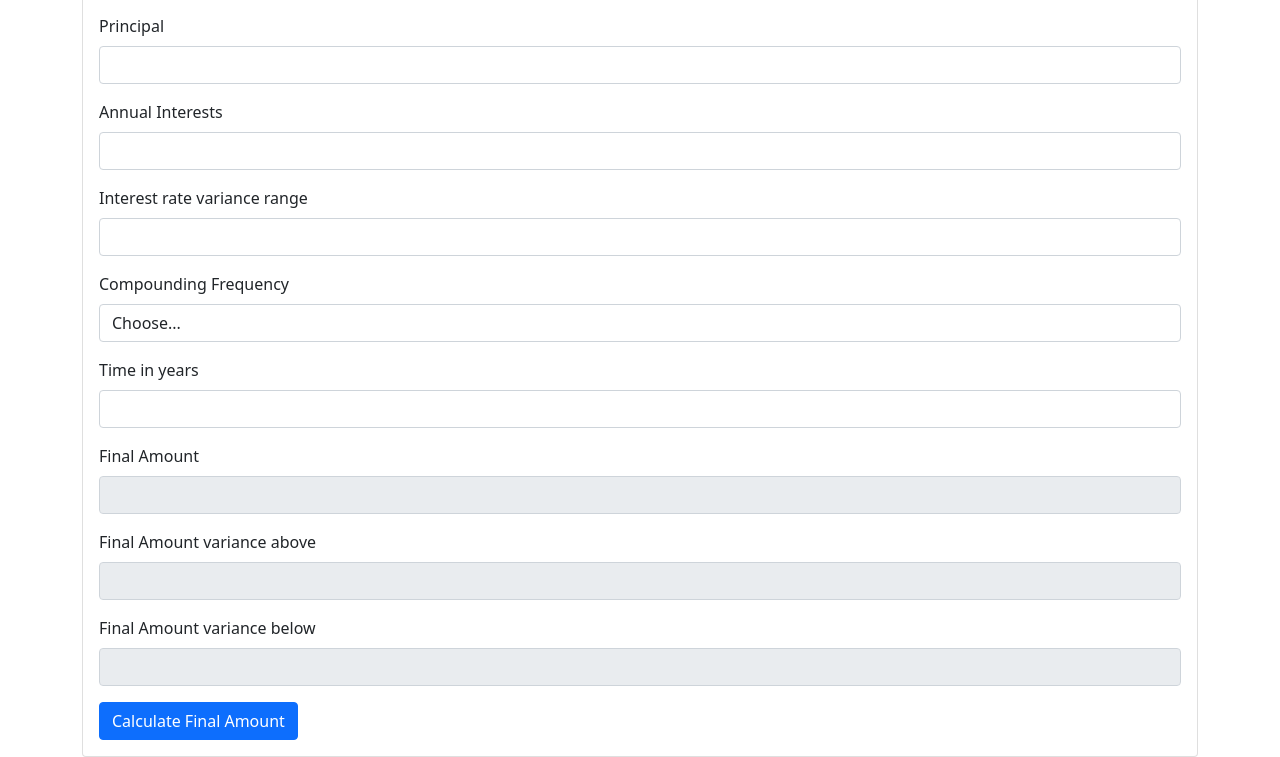
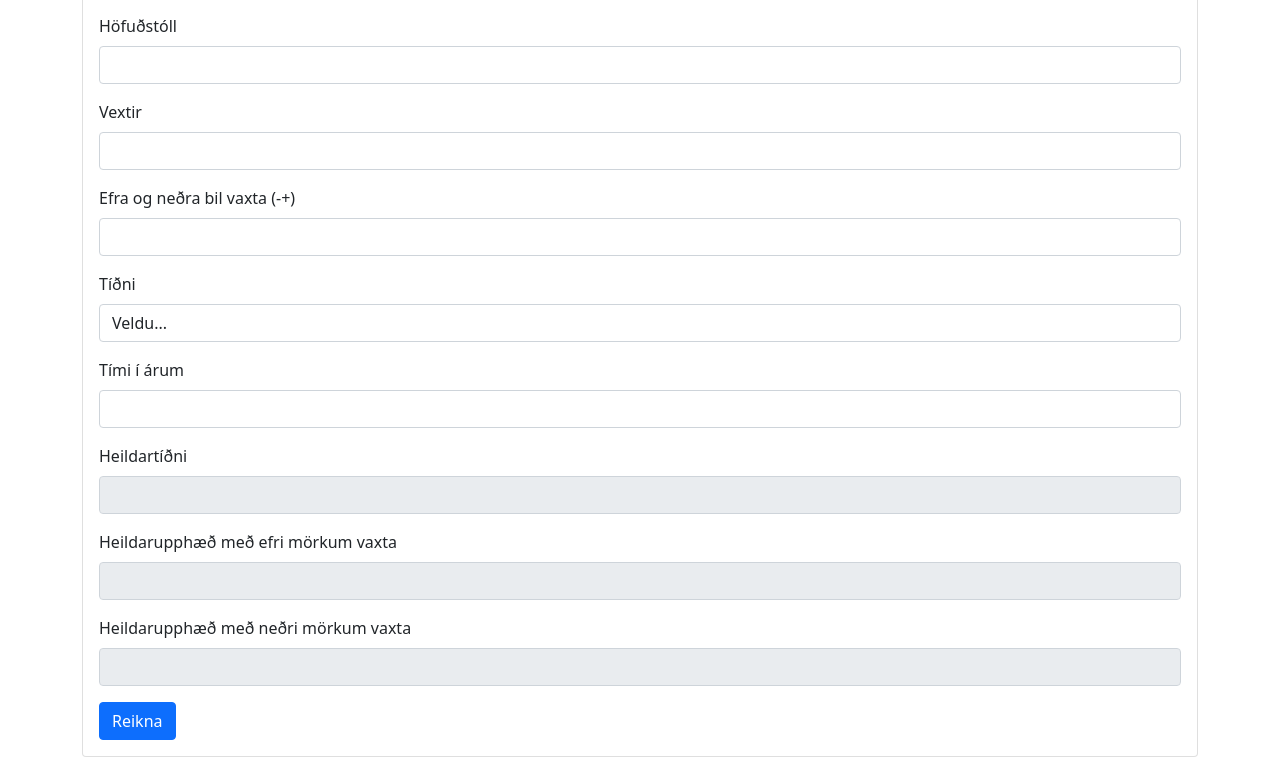
Before and after one commit to Einfaldlega-Hugmyndir/Compound_Interest_Calculator, a website built with webpack: page src/index.html in a window 1280 px wide. Shown: the part 124-881 px from the top of the page. Built offline with nearby package versions, Linux system fonts and the light colour scheme.

Commit message:
Icelandic translation

```diff
--- a/src/index.html
+++ b/src/index.html
@@ -3,7 +3,7 @@
   <head>
     <meta charset="UTF-8" />
     <meta name="viewport" content="width=device-width, initial-scale=1.0" />
-    <title>Compound Interest Calculator</title>
+    <title>Vaxtareiknivél</title>
     <link
       href="https://cdn.jsdelivr.net/npm/bootstrap@5.0.2/dist/css/bootstrap.min.css"
       rel="stylesheet"
@@ -13,12 +13,12 @@
     <div class="container mt-5">
       <div class="card">
         <div class="card-header">
-          <h1>Compound Interest Calculator</h1>
+          <h1>Vaxtareiknivél</h1>
         </div>
         <div class="card-body">
           <form id="compoundInterestForm" class="needs-validation" novalidate>
             <div class="mb-3">
-              <label for="principal" class="form-label">Principal</label>
+              <label for="principal" class="form-label">Höfuðstóll</label>
               <input
                 type="number"
                 class="form-control"
@@ -27,11 +27,11 @@
                 required
               />
               <div class="invalid-feedback">
-                Please enter the principal amount.
+                Vinsamlegast sláðu inn höfuðstól
               </div>
             </div>
             <div class="mb-3">
-              <label for="rate" class="form-label">Annual Interests</label>
+              <label for="rate" class="form-label">Vextir</label>
               <input
                 type="number"
                 class="form-control"
@@ -40,11 +40,11 @@
                 required
               />
               <div class="invalid-feedback">
-                Please enter the annual interest rate.
+                Vinsamlegast sláið inn vexti
               </div>
             </div>
             <div class="mb-3">
-              <label for="variance" class="form-label">Interest rate variance range</label>
+              <label for="variance" class="form-label">Efra og neðra bil vaxta (-+)</label>
               <input
                 type="number"
                 class="form-control"
@@ -53,28 +53,26 @@
               />
             </div>
             <div class="mb-3">
-              <label for="compounding" class="form-label"
-                >Compounding Frequency</label
-              >
+              <label for="compounding" class="form-label">Tíðni</label>
               <select
                 class="form-control"
                 id="compounding"
                 name="compounding"
                 required
               >
-                <option value="">Choose...</option>
-                <option value="1">Annually</option>
-                <option value="2">Semi-Annually</option>
-                <option value="4">Quarterly</option>
-                <option value="12">Monthly</option>
-                <option value="365">Daily</option>
+                <option value="">Veldu...</option>
+                <option value="1">Árlega</option>
+                <option value="2">Hálfs-árslega</option>
+                <option value="4">Fjórðungslega</option>
+                <option value="12">Mánaðarlega</option>
+                <option value="365">Daglega</option>
               </select>
               <div class="invalid-feedback">
-                Please select the compounding frequency.
+                Vinsamlegast sláðu inn tíðni
               </div>
             </div>
             <div class="mb-3">
-              <label for="time" class="form-label">Time in years</label>
+              <label for="time" class="form-label">Tími í árum</label>
               <input
                 type="number"
                 class="form-control"
@@ -83,11 +81,11 @@
                 required
               />
               <div class="invalid-feedback">
-                Please enter the time in years.
+                Vinsamlegast sláið inn tíma í árum
               </div>
             </div>
             <div class="mb-3">
-              <label for="finalAmount" class="form-label">Final Amount</label>
+              <label for="finalAmount" class="form-label">Heildartíðni</label>
               <input
                 type="text"
                 class="form-control"
@@ -97,7 +95,7 @@
               />
             </div>
             <div class="mb-3">
-              <label for="finalAmountVarianceAbove" class="form-label">Final Amount variance above</label>
+              <label for="finalAmountVarianceAbove" class="form-label">Heildarupphæð með efri mörkum vaxta</label>
               <input
                 type="text"
                 class="form-control"
@@ -107,7 +105,7 @@
               />
             </div>
             <div class="mb-3">
-              <label for="finalAmountVarianceBelow" class="form-label">Final Amount variance below</label>
+              <label for="finalAmountVarianceBelow" class="form-label">Heildarupphæð með neðri mörkum vaxta</label>
               <input
                 type="text"
                 class="form-control"
@@ -117,7 +115,7 @@
               />
             </div>
             <button type="submit" id="calculate" class="btn btn-primary">
-              Calculate Final Amount
+              Reikna
             </button>
           </form>
         </div>
```
